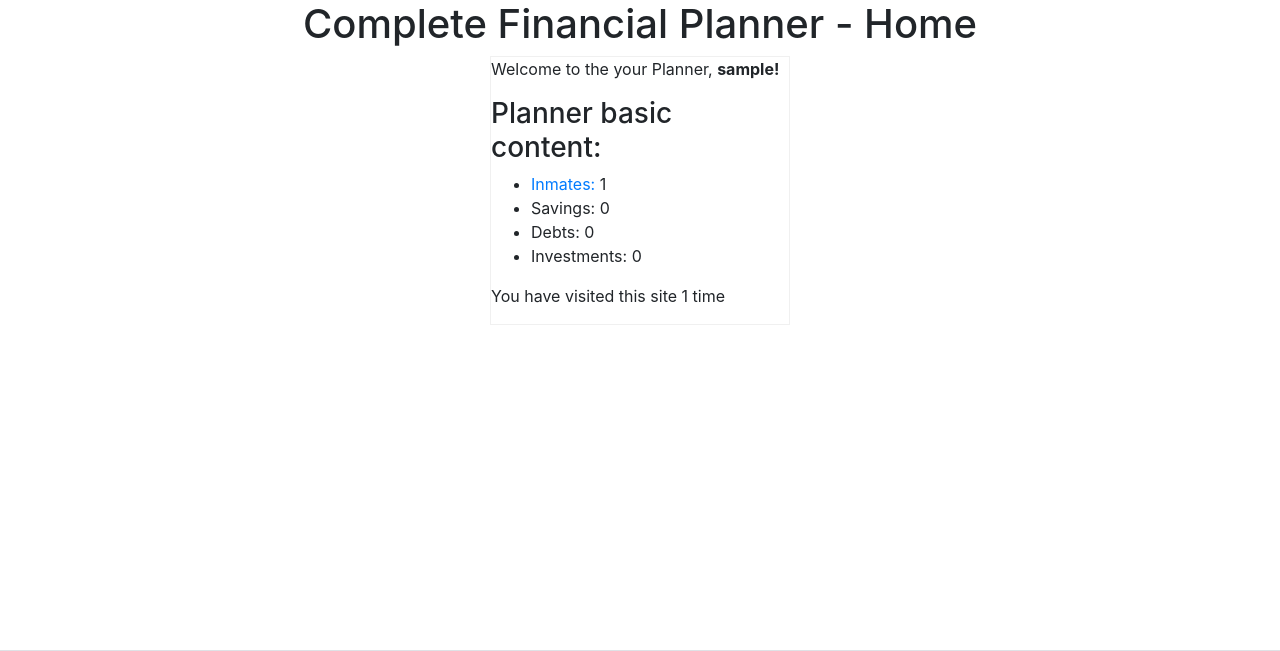
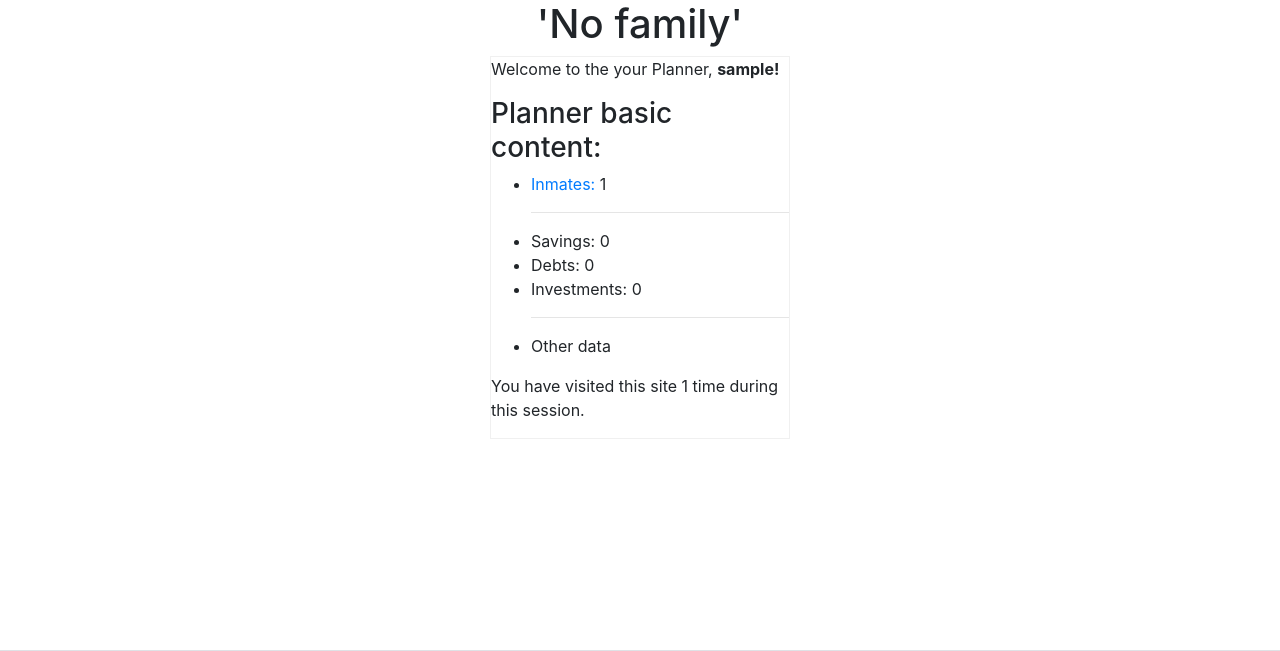
Before and after one commit to MarcinDJacz/Complete_Financial_Planner, a Django app: page /planner/ in a window 1280 px wide. Shown: the part 67-718 px from the top of the page. Run offline with Django 5.2, Linux system fonts and the light colour scheme; the visitor is signed in with stand-in values (Sample User, id 1); data comes from the database, SQL or seed files in the repository.

Commit message:
style(planner): minor text and layout updates on index page

```diff
--- a/templates/planner/index.html
+++ b/templates/planner/index.html
@@ -5,16 +5,19 @@
 {% endblock %}
 
 {% block content %}
-  <h1>Complete Financial Planner - Home</h1>
+  <h1>'{{ request.user.family.name|default:"No family" }}'</h1>
   <div class="content">
     <p>Welcome to the your Planner, <strong>{{ user.username }}!</strong></p>
     <h3>Planner basic content:</h3>
     <ul>
       <li><a href="{% url 'planner:inmates_list' %}">Inmates:</a> {{ num_inmates }}</li>
+      <hr>
       <li>Savings: {{ summary_savings }} </li>
       <li>Debts: {{ summary_debts }} </li>
       <li>Investments: {{ summary_investments }} </li>
+      <hr>
+      <li>Other data</li>
     </ul>
-    <p>You have visited this site {{ num_visit }} time{{ num_visit|pluralize }}</p>
+    <p>You have visited this site {{ num_visit }} time{{ num_visit|pluralize }} during this session.</p>
   </div>
 {% endblock %}
```
